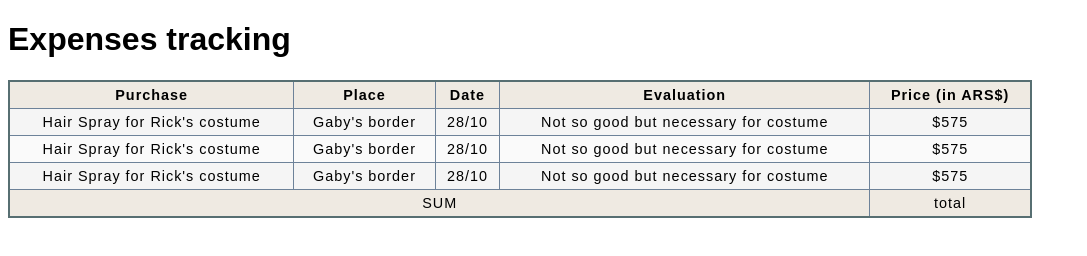
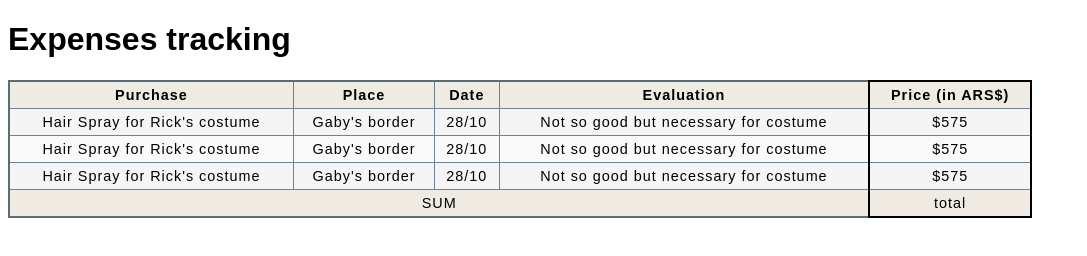
Before and after one commit to Otroletravaladna/training-tracking, a plain HTML site: page index.html in a window 1280 px wide. Shown: the whole page, without its empty margins (0-1087 px from the left). Drawn offline with Linux system fonts and the light colour scheme.

Commit message:
Edit last column style

```diff
--- a/index.html
+++ b/index.html
@@ -10,6 +10,13 @@
 <body>
     <h1>Expenses tracking</h1>
     <table>
+        <colgroup>
+            <col>
+            <col>
+            <col>
+            <col>
+            <col style="border: 2px solid black;">
+        </colgroup>
         <thead>
             <tr>
                 <th>Purchase</th>
```
